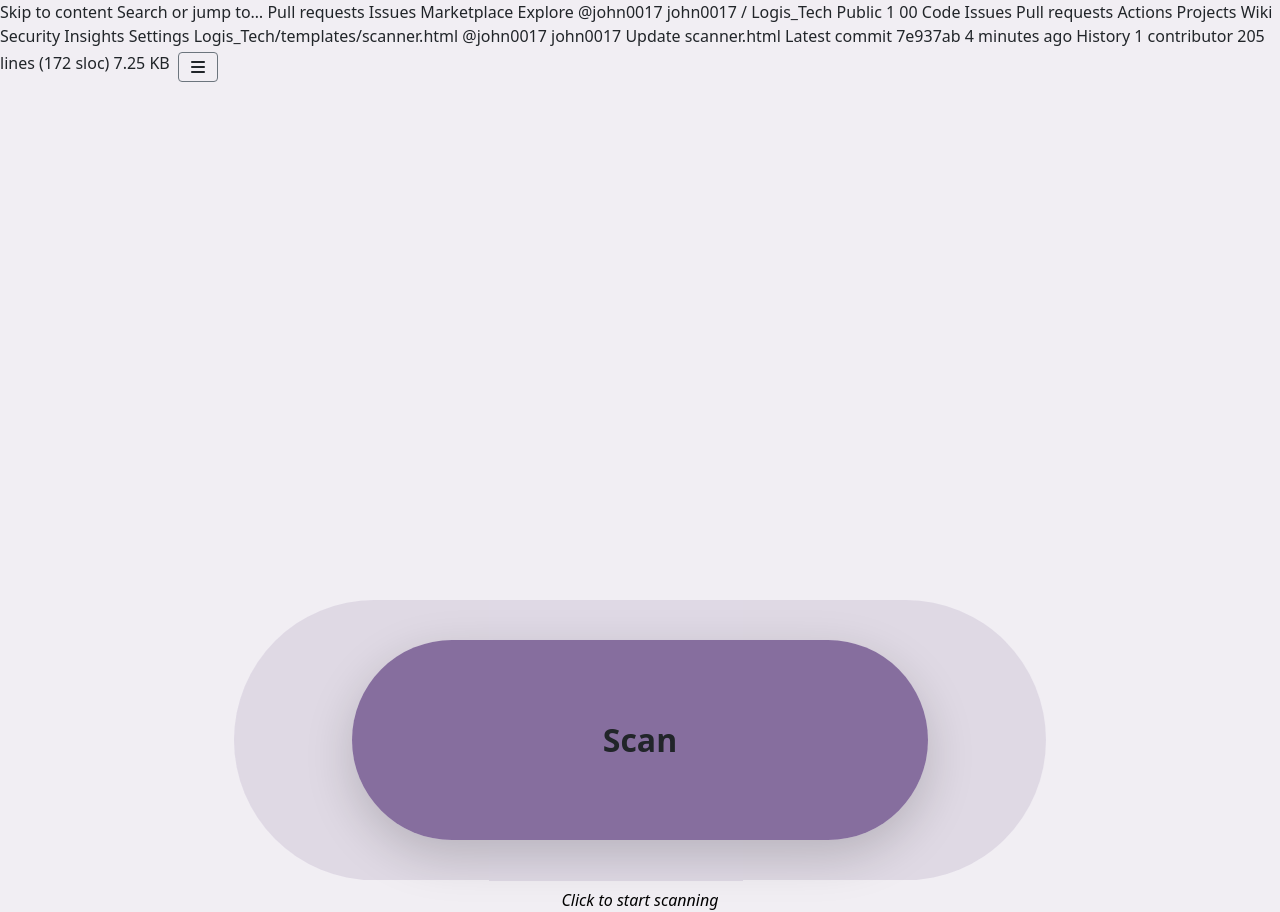
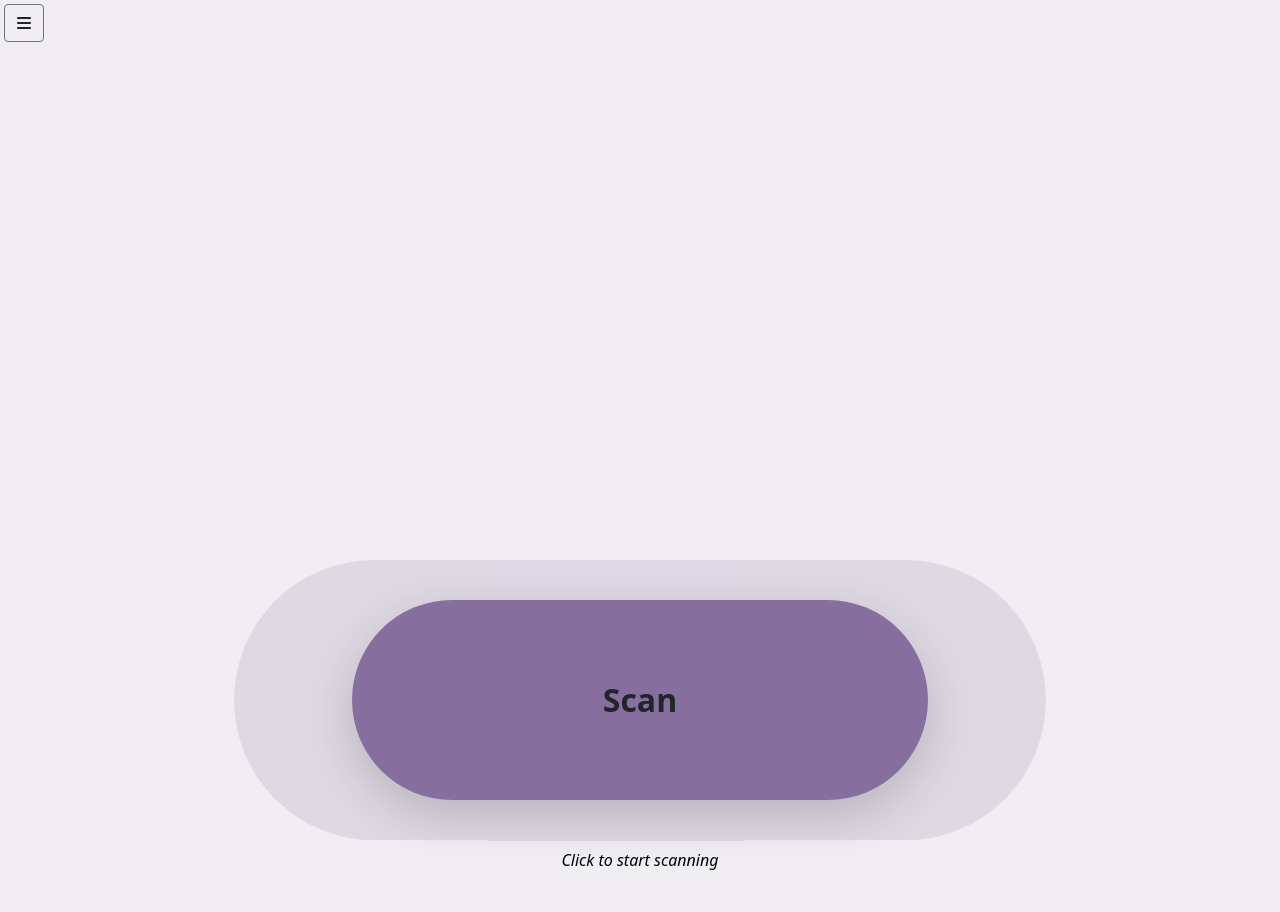
Before and after one commit to john0017/Logis_Tech, a Flask app: page / in a window 1280 px wide. After the commit the page ends 870 px from the top, so only its background shows below. Run offline with Flask 2, Linux system fonts and the light colour scheme; some libraries are stand-ins or nearby versions.

Commit message:
Update scanner.html

```diff
--- a/templates/scanner.html
+++ b/templates/scanner.html
@@ -1,34 +1,3 @@
-Skip to content
-Search or jump to…
-Pull requests
-Issues
-Marketplace
-Explore
-
-@john0017
-john0017
-/
-Logis_Tech
-Public
-1
-00
-Code
-Issues
-Pull requests
-Actions
-Projects
-Wiki
-Security
-Insights
-Settings
-Logis_Tech/templates/scanner.html
-@john0017
-john0017 Update scanner.html
-Latest commit 7e937ab 4 minutes ago
- History
- 1 contributor
-205 lines (172 sloc)  7.25 KB
-
 <!DOCTYPE html>
 <html lang="en">
 <head>
```
